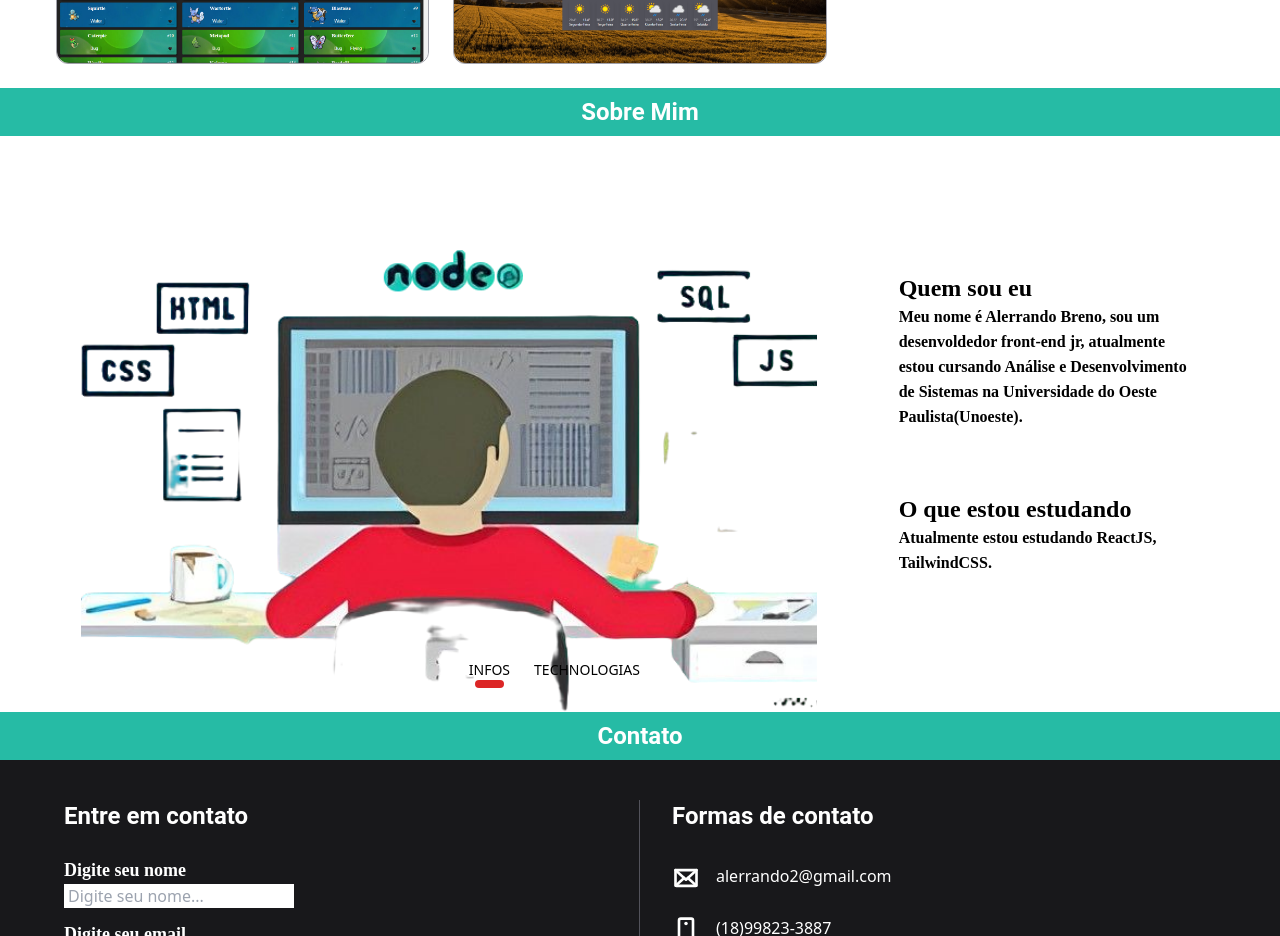
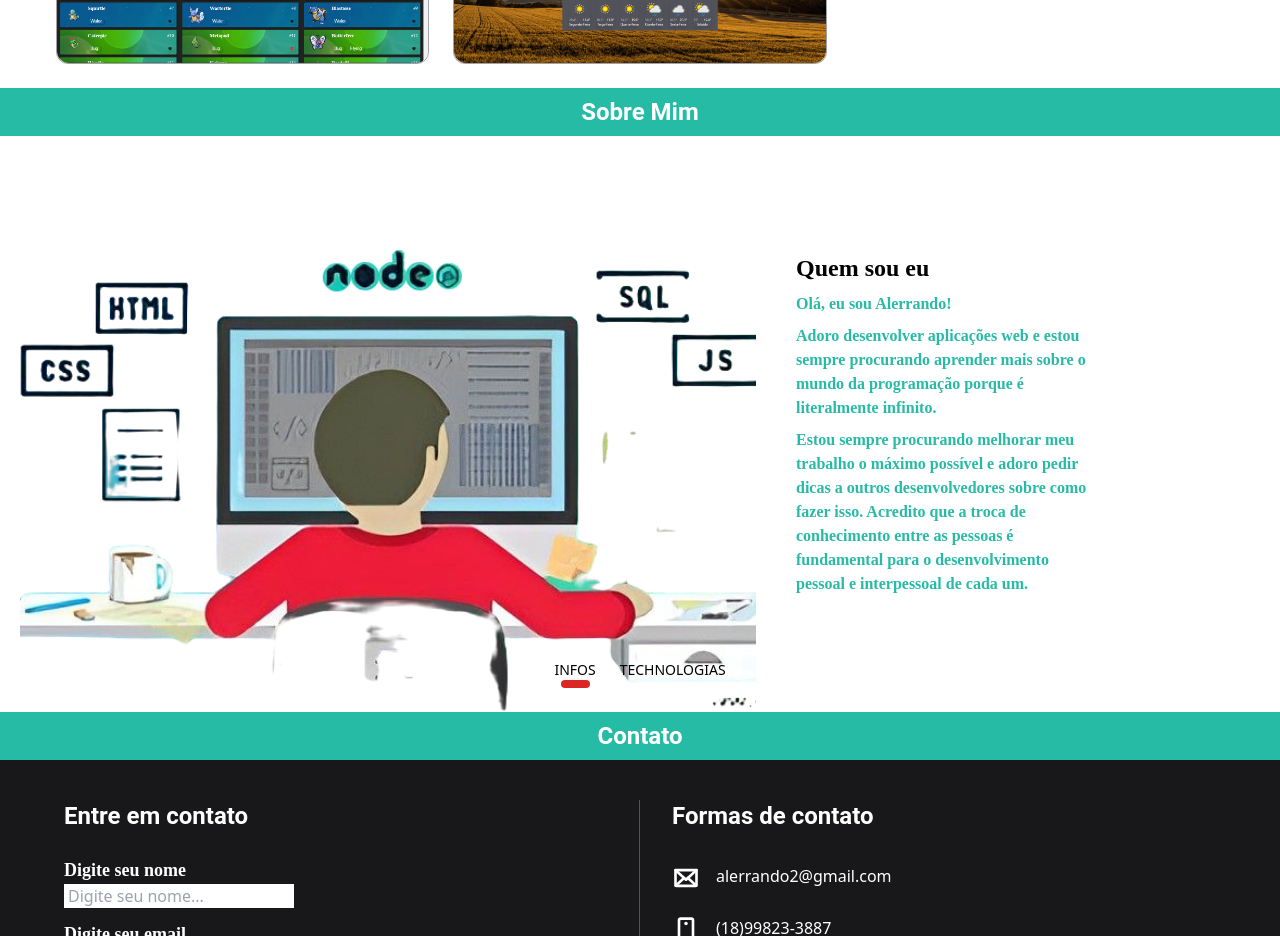
Before and after one commit to Alerrando/Portfolio, a React (Vite) app: page / in a window 1280 px wide. Shown: the part 1620-2556 px from the top of the page. Built offline with nearby package versions, Linux system fonts and the light colour scheme; a web font is replaced by a local one.

Commit message:
add technologies in tab-panel

```diff
--- a/index.html
+++ b/index.html
@@ -3,7 +3,7 @@
   <head>
     <meta charset="UTF-8" />
     <meta name="viewport" content="width=device-width, initial-scale=1.0" />
-    <link rel="shortcut icon" href="public/favicon.ico" type="image/x-icon">
+    <link rel="shortcut icon" href="/favicon.ico" type="image/x-icon">
     <link rel="preconnect" href="https://fonts.googleapis.com" />
     <link rel="preconnect" href="https://fonts.gstatic.com" crossorigin />
     <link
--- a/package.json
+++ b/package.json
@@ -12,7 +12,8 @@
     "@headlessui/react": "^1.7.13",
     "phosphor-react": "^1.4.1",
     "react": "^18.2.0",
-    "react-dom": "^18.2.0"
+    "react-dom": "^18.2.0",
+    "react-icons": "^4.8.0"
   },
   "devDependencies": {
     "@types/react": "^18.0.17",
--- a/src/components/Sobre/index.tsx
+++ b/src/components/Sobre/index.tsx
@@ -1,14 +1,68 @@
 import { Tab } from "@headlessui/react";
 import { Titulo } from "../Titulo";
-import React, { Fragment } from "react";
+import { Fragment, Key } from "react";
+import { AiFillHtml5 } from "react-icons/ai";
+import { IconType } from "react-icons/lib";
+import { BsGit } from 'react-icons/bs'
+import { FaReact } from "react-icons/fa";
+import { DiCss3, DiJavascript1, DiSass } from "react-icons/di";
+import { SiMui, SiTailwindcss } from "react-icons/si";
+import { TbBrandNextjs } from "react-icons/tb";
+
+type TechnologiasType = {
+  nome: string;
+  icon: IconType;
+};
 
 export function Sobre() {
+  const technologias: TechnologiasType[] = [
+    {
+      nome: "Html",
+      icon: AiFillHtml5,
+    },
+    {
+      nome: "Css",
+      icon: DiCss3,
+    },
+    {
+      nome: "Javascript",
+      icon: DiJavascript1,
+    },
+    {
+      nome: "React-Js",
+      icon: FaReact,
+    },
+    {
+      nome: "Tailwind-Css",
+      icon: SiTailwindcss,
+    },
+    {
+      nome: "Next-Js",
+      icon: TbBrandNextjs,
+    },
+
+    {
+      nome: "Scss",
+      icon: DiSass,
+    },
+
+    {
+      nome: "Mui-Core",
+      icon: SiMui,
+    },
+
+    {
+      nome: "Git",
+      icon: BsGit,
+    }
+  ];
+
   return (
     <section className="mb-6 md:m-0 relative">
       <a id="sobre"></a>
       <Titulo titulo="Sobre Mim" />
       <Tab.Group>
-        <Tab.List className="absolute flex flex-row gap-[1.5rem] bottom-[5%] right-[50%]">
+        <Tab.List className="w-full absolute flex flex-row justify-center gap-[1.5rem] bottom-[5%]">
           <Tab as={Fragment}>
             {({ selected }) => (
               <button
@@ -37,7 +91,7 @@ export function Sobre() {
           </Tab>
         </Tab.List>
         <Tab.Panels>
-          <Tab.Panel className="block md:flex md:justify-evenly md:text-center">
+          <Tab.Panel className="block md:grid md:text-center md:px-5 tab-panel">
             <div className="w-full h-full md:w-[46rem] md:h-[36rem]">
               <img
                 src="frontend-image.png"
@@ -46,25 +100,46 @@ export function Sobre() {
               />
             </div>
 
-            <div className="alinhamento justify-center md:block md:my-auto">
-              <div className="text-center md:text-left w-[18.75rem]">
+            <div className="alinhamento justify-center md:block md:my-auto md:px-10">
+              <div className="flex flex-col gap-2 text-center md:text-left w-[18.75rem]">
                 <h3 className="text-2xl font-bold font-times">Quem sou eu</h3>
-                <span className="font-playfair font-bold text-base">
-                  Meu nome é Alerrando Breno, sou um desenvoldedor front-end jr,
-                  atualmente estou cursando Análise e Desenvolvimento de
-                  Sistemas na Universidade do Oeste Paulista(Unoeste).
-                </span>
+                <p className="font-playfair font-bold text-base text-[#27BBA5]">
+                  Olá, eu sou Alerrando!
+                </p>
 
-                <h3 className="mt-16 text-2xl font-bold font-times">
-                  O que estou estudando
-                </h3>
-                <span className="font-playfair font-bold text-base">
-                  Atualmente estou estudando ReactJS, TailwindCSS.
-                </span>
+                <p className="font-playfair font-bold text-base text-[#27BBA5]">
+                  Adoro desenvolver aplicações web e
+                  estou sempre procurando aprender mais sobre o mundo da
+                  programação porque é literalmente infinito.
+                </p>
+
+                <p className="font-playfair font-bold text-base text-[#27BBA5]">
+                  Estou sempre
+                  procurando melhorar meu trabalho o máximo possível e adoro
+                  pedir dicas a outros desenvolvedores sobre como fazer isso.
+                  Acredito que a troca de conhecimento entre as pessoas é
+                  fundamental para o desenvolvimento pessoal e interpessoal de
+                  cada um.
+                </p>
               </div>
             </div>
           </Tab.Panel>
-          <Tab.Panel className="w-full h-full md:w-[46rem] md:h-[36rem]"></Tab.Panel>
+          <Tab.Panel className="w-full h-full md:h-[36rem]">
+            <div className="max-w-[1200px] mx-auto px-4 pt-6">
+              <div className="grid grid-cols-projetos gap-6">
+                {technologias.map((item: TechnologiasType, key: Key) => (
+                  <div
+                    key={key}
+                    className={`w-[65%] h-14 max-h-16 md:h-28 md:max-h-[120px] relative flex items-center justify-center mx-auto hover:border hover:border-black hover:rounded-lg transition-all ${item.nome}`}
+                  >
+                    <div className="h-3/4">
+                      <item.icon className={`w-full h-full`} />
+                    </div>
+                  </div>
+                ))}
+              </div>
+            </div>
+          </Tab.Panel>
         </Tab.Panels>
       </Tab.Group>
     </section>
--- a/src/style.css
+++ b/src/style.css
@@ -33,3 +33,37 @@
 .alinhamento {
   @apply flex items-center;
 }
+
+@media screen and (min-width: 1024px){
+  .tab-panel{
+    grid-template-columns: repeat(2, 1fr);
+  }
+
+  .Html:hover{
+    color: #F26525;
+  }
+
+  .Css:hover{
+    color: #2C49DB;
+  }
+
+  .Javascript:hover{
+    color: #D3BA25;
+  }
+
+  .React-Js:hover{
+    color: #48C2E8;
+  }
+
+  .Tailwind-Css:hover{
+    color: #38BDF8;
+  }
+
+  .Scss:hover{
+    color: #FDB9D7;
+  }
+
+  .Mui-Core:hover{
+    color: #007FFF;
+  }
+}
```
Also changed, not shown: 1 other file (tests, documents, lock files or other folders).
